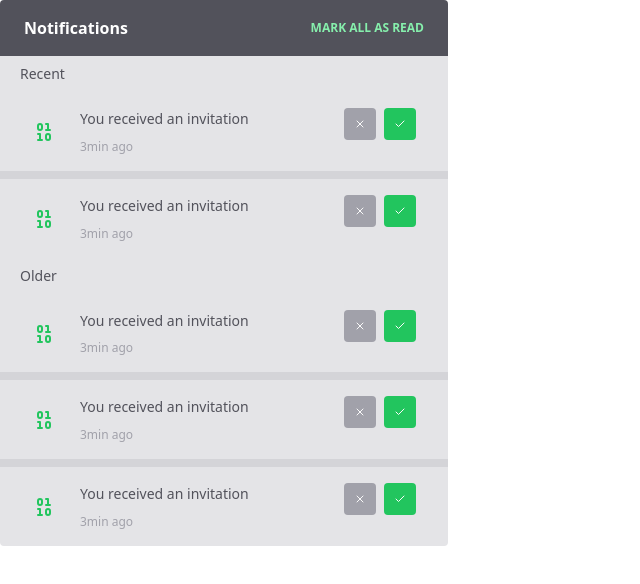
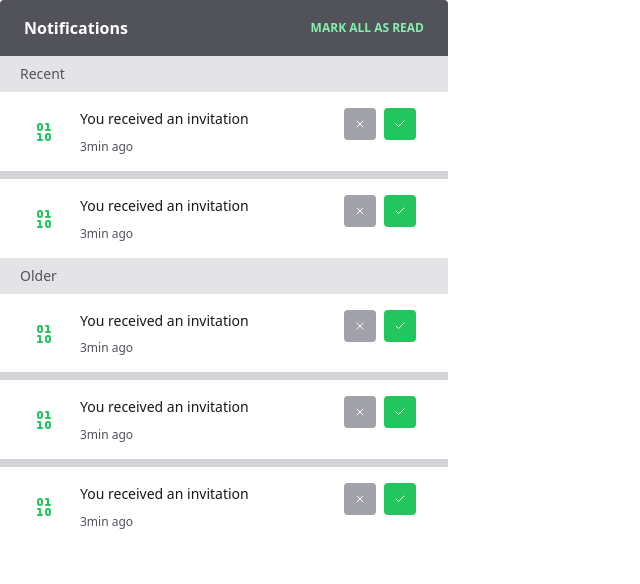
Before and after one commit to kauatwn/composition-pattern-react, a React (Vite) app: page / in a window 1280 px wide. Shown: the top 584 px of the page, without its empty margins (0-640 px from the left). Built offline with nearby package versions, Linux system fonts and the light colour scheme.

Commit message:
Ajuste na cor do Notification

```diff
--- a/src/components/Notification/NotificationContent.tsx
+++ b/src/components/Notification/NotificationContent.tsx
@@ -5,10 +5,10 @@ interface NotificationContentProps {
 export function NotificationContent({ text }: NotificationContentProps) {
   return (
     <div className="flex-1 flex flex-col gap-2">
-      <p className="text-sm leading-relaxed text-zinc-600 dark:text-zinc-100">
+      <p className="text-sm leading-relaxed text-zinc-900 dark:text-zinc-50">
         {text}
       </p>
-      <div className="text-xs text-zinc-400">
+      <div className="text-xs text-zinc-600 dark:text-zinc-400">
         <span>3min ago</span>
       </div>
     </div>
--- a/src/components/Notification/NotificationRoot.tsx
+++ b/src/components/Notification/NotificationRoot.tsx
@@ -6,7 +6,7 @@ interface NotificationRootProps {
 
 export function NotificationRoot({ children }: NotificationRootProps) {
   return (
-    <article className="bg-zinc-200 dark:bg-zinc-900 px-8 py-4 flex items-start gap-6">
+    <article className="bg-white dark:bg-zinc-900 px-8 py-4 flex items-start gap-6">
       {children}
     </article>
   );
```
